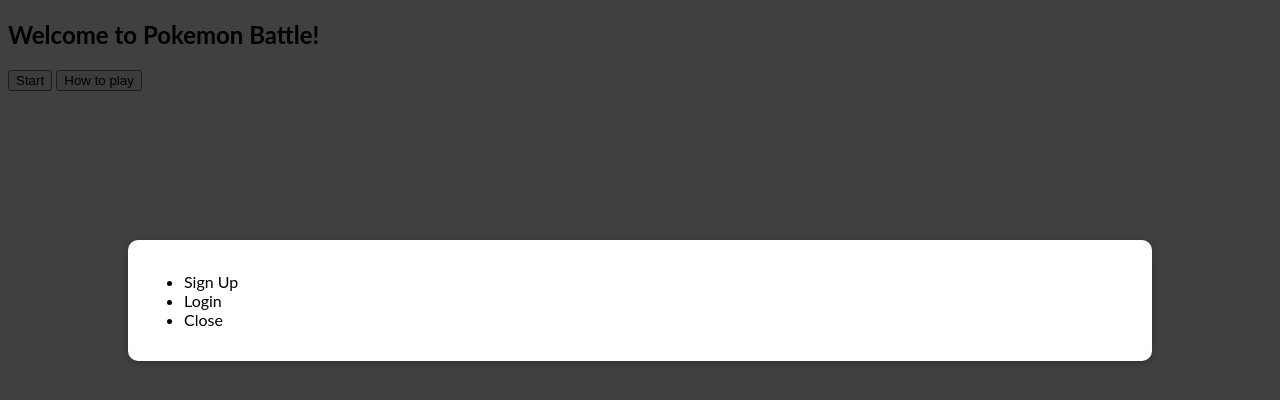
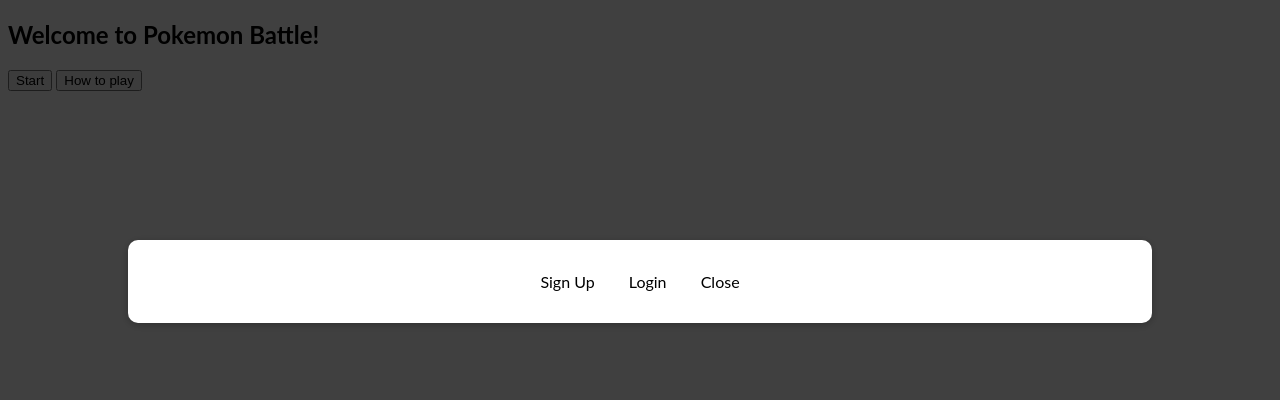
Before and after one commit to tinaaiscoding/pokemon-game, a website: page client/index.html in a window 1280 px wide. Both pictures are taken after a click on the button "Start". Drawn offline with Linux system fonts and the light colour scheme; no server answers.

```diff
--- a/client/css/modals/modals.css
+++ b/client/css/modals/modals.css
@@ -33,3 +33,17 @@
   display: block;
   animation: fade-slide-in 0.3s ease-out forwards;
 }
+
+/* START OPTIONS MODAL */
+#start-option-modal {
+  text-align: center;
+}
+
+#start-option-modal ul {
+  padding-left: 0;
+}
+
+#start-option-modal li {
+  display: inline-block;
+  margin: 0 15px;
+}
--- /dev/null
+++ b/client/css/modals/start_option_modal.css
@@ -0,0 +1,4 @@
+#start-option-modal li {
+  display: inline-block;
+  margin: 0 15px;
+}
```
